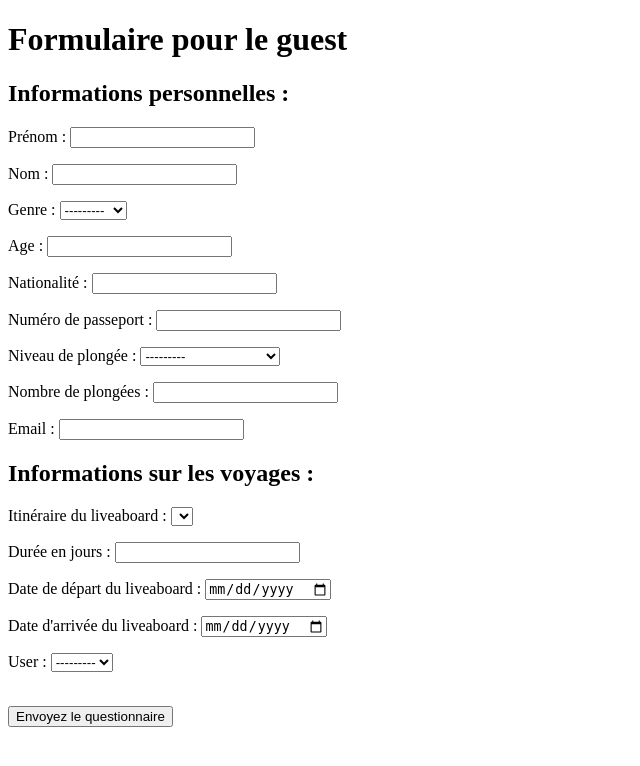
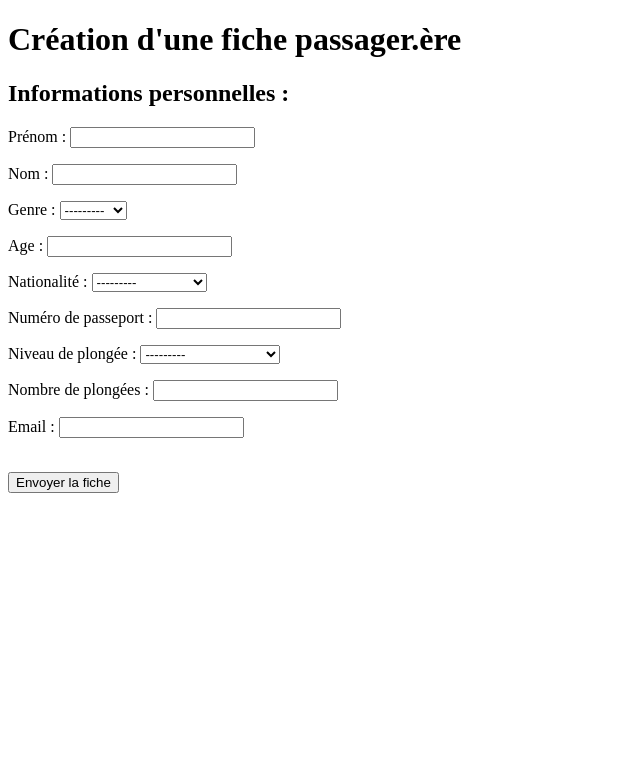
Before and after one commit to jfsubrini/pos_vaiatea, a Django app: page /schedule/guest/creation/ in a window 1280 px wide. Shown: the top 766 px of the page, without its empty margins (0-640 px from the left). Run offline with Django 3.2, Linux system fonts and the light colour scheme; lists and menus that the app fills with data are empty.

Commit message:
Modified forms, models and templates.

```diff
--- a/src/schedule/forms.py
+++ b/src/schedule/forms.py
@@ -27,7 +27,7 @@ class GuestCreationForm(ModelForm):
         """Details of the GuestCreationForm form."""
 
         model = Guest
-        fields = "__all__"
+        exclude = ["created_at", "updated_at"]
         widgets = {
             "first_name": TextInput(
                 attrs={"class": "form-control form-control-lg", "id": "firstName"}
@@ -35,10 +35,10 @@ class GuestCreationForm(ModelForm):
             "last_name": TextInput(
                 attrs={"class": "form-control form-control-lg", "id": "lastName"}
             ),
-            # "nationality": Select(
-            #     attrs={"class": "form-control form-control-lg",
-            #            "id": "nationality"}
-            # ),
+            "nationality": Select(
+                attrs={"class": "form-control form-control-lg",
+                       "id": "nationality"}
+            ),
             "passport_number": TextInput(
                 attrs={"class": "form-control form-control-lg",
                        "id": "passportNumber"}
@@ -50,7 +50,7 @@ class GuestCreationForm(ModelForm):
             "email": EmailInput(
                 attrs={
                     "class": "form-control form-control-lg",
-                    "id": "inputEmail",
+                    "id": "email",
                     "required": "required",
                 }
             ),
@@ -65,14 +65,15 @@ class TripCreationForm(ModelForm):
         """Details of the TripCreationForm form."""
 
         model = Trip
-        exclude = ["guests", "created_at", "updated_at"]
+        exclude = ["guests", "user", "created_at", "updated_at"]
         widgets = {
             "itinerary": Select(
                 attrs={"class": "form-control form-control-lg", "id": "itinerary"}
             ),
-            # "duration_days": Select(
-            #     attrs={"class": "form-control form-control-lg", "id": "durationDays"}
-            # ),
+            "duration_days": Select(
+                attrs={"class": "form-control form-control-lg",
+                       "id": "durationDays"}
+            ),
             "starting_date": DateInputNicer(
                 attrs={"class": "form-control form-control-lg",
                        "id": "startingDate"}
@@ -82,3 +83,8 @@ class TripCreationForm(ModelForm):
                        "id": "endingDate"}
             ),
         }
+
+    def __init__(self, *args, **kwargs):  #  TODO
+        # To display all the existing itinerary in the database.
+        super().__init__(*args, **kwargs)
+        self.fields["itinerary"].queryset = Trip.objects.all()
--- a/src/schedule/models.py
+++ b/src/schedule/models.py
@@ -12,6 +12,20 @@ GENDER = (
     ("Male", "Male"),
     ("Female", "Female"),
 )
+NATIONALITY = (
+    ("Français", "Français"),
+    ("Anglais", "Anglais"),
+    ("Allemand", "Allemand"),
+    ("Belge", "Belge"),
+    ("Suisse", "Suisse"),
+    ("Néerlandais", "Néerlandais"),
+    ("Italien", "Italien"),
+    ("Espagnol", "Espagnol"),
+    ("Autre Europe", "Autre Europe"),
+    ("Nord-Américain", "Nord-Américain"),
+    ("Canadien", "Canadien"),
+    ("Autre Monde", "Autre Monde"),
+)
 DIVING_LEVEL = (
     ("Open Water", "Open Water"),
     ("Advanced OW", "Advanced OW"),
@@ -23,7 +37,10 @@ DIVING_LEVEL = (
 
 
 class Guest(models.Model):
-    """To create the Guest table."""
+    """
+    To create the Guest table in the database.
+    Gathering all the personal data of the guest.
+    """
 
     first_name = models.CharField("Prénom", max_length=40)
     last_name = models.CharField("Nom", max_length=40)
@@ -32,36 +49,44 @@ class Guest(models.Model):
     age = models.PositiveSmallIntegerField(
         "Age")
     nationality = models.CharField(
-        "Nationalité", max_length=30)
+        "Nationalité", max_length=25, choices=NATIONALITY)
     passport_number = models.CharField(
         "Numéro de passeport", max_length=15, blank=True, null=True)
     diving_level = models.CharField(
         "Niveau de plongée", max_length=20, choices=DIVING_LEVEL)
     dives_number = models.PositiveSmallIntegerField(
         "Nombre de plongées", blank=True, null=True)
-    email = models.CharField(
-        "Email", max_length=100)
+    email = models.EmailField(
+        "Email", max_length=100, unique=True)
+    created_at = models.DateTimeField(auto_now_add=True)
+    updated_at = models.DateTimeField(auto_now=True)
 
     class Meta:
-        verbose_name = "Invité(e)"
+        verbose_name = "Passager.ère"
 
     def __str__(self):
-        return f"{self.first_name} {self.last_name}"
+        return f"Passager.ère {self.first_name} {self.last_name}"
 
 
 class Trip(models.Model):
-    """To create the Trip table."""
+    """
+    To create the Trip table in the database.
+    Gathering all the data for each liveaboard trip.
+    """
+
+    DURATION = [(i, duration)
+                for i, duration in enumerate(range(6, 22), start=1)]  # TODO
 
     itinerary = models.CharField(
-        "Itinéraire du liveaboard", max_length=40)
+        "Itinéraire du voyage", max_length=50)
     duration_days = models.PositiveSmallIntegerField(
-        "Durée en jours")
-    starting_date = models.DateField("Date de départ du liveaboard")
-    ending_date = models.DateField("Date d'arrivée du liveaboard")
+        "Durée du voyage en jours", choices=DURATION)
+    starting_date = models.DateField("Date de départ du voyage")
+    ending_date = models.DateField("Date d'arrivée du voyage")
     user = models.ForeignKey(
-        settings.AUTH_USER_MODEL, on_delete=models.CASCADE, related_name="trips")
+        settings.AUTH_USER_MODEL, on_delete=models.CASCADE, related_name="trips", verbose_name="Utilisateur")
     guests = models.ManyToManyField(
-        Guest, related_name="trips", verbose_name="voyage")
+        Guest, related_name="trips", verbose_name="Passager")
     created_at = models.DateTimeField(auto_now_add=True)
     updated_at = models.DateTimeField(auto_now=True)
 
@@ -69,4 +94,4 @@ class Trip(models.Model):
         verbose_name = "Voyage"
 
     def __str__(self):
-        return f"Voyage {self.itinerary}"
+        return f"Itinéraire du voyage : {self.itinerary}"
--- a/src/schedule/templates/guest_creation.html
+++ b/src/schedule/templates/guest_creation.html
@@ -7,7 +7,7 @@
 </head>
 
 <body>
-    <h1>Formulaire pour le guest</h1>
+    <h1>Création d'une fiche passager.ère</h1>
 
     {% if submitted %}
     <p>Your message was submitted successfully. Thank you.</p>
@@ -16,10 +16,8 @@
         {% csrf_token %}
         <h2>Informations personnelles :</h2>
         {{ guest_form.as_p }}
-        <h2>Informations sur les voyages :</h2>
-        {{ trip_form.as_p }}
         </br>
-        <input type="submit" value="Envoyez le questionnaire">
+        <input type="submit" value="Envoyer la fiche">
     </form>
     {% endif %}
 </body>
--- a/src/schedule/views.py
+++ b/src/schedule/views.py
@@ -22,7 +22,6 @@ def guest_creation(request):
     # What to render to the template.
     context = {
         "guest_form": guest_form,
-        "trip_form": trip_form,
         "submitted": submitted,
     }
 
@@ -45,7 +44,19 @@ def guest_list(request):
 def trip_creation(request):
     """View to the trip creation form page."""
     # To display the empty trip creation form.
-    return render(request, "trip_creation.html")
+    submitted = False
+    guest_form = GuestCreationForm()
+    trip_form = TripCreationForm()
+    if "submitted" in request.GET:
+        submitted = True
+
+    # What to render to the template.
+    context = {
+        "trip_form": trip_form,
+        "submitted": submitted,
+    }
+
+    return render(request, "trip_creation.html", context)
 
 
 def trip_update(request):
```
Also changed, not shown: src/schedule/templates/trip_creation.html (+13 -1 lines), src/schedule/migrations/0001_initial.py, src/stocks/migrations/0001_initial.py.
